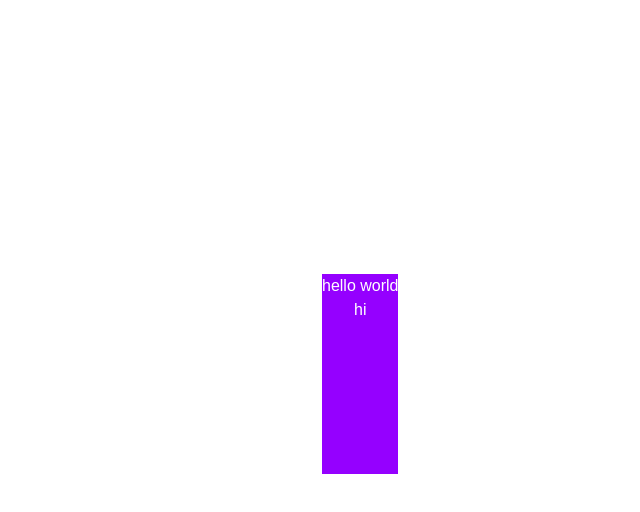
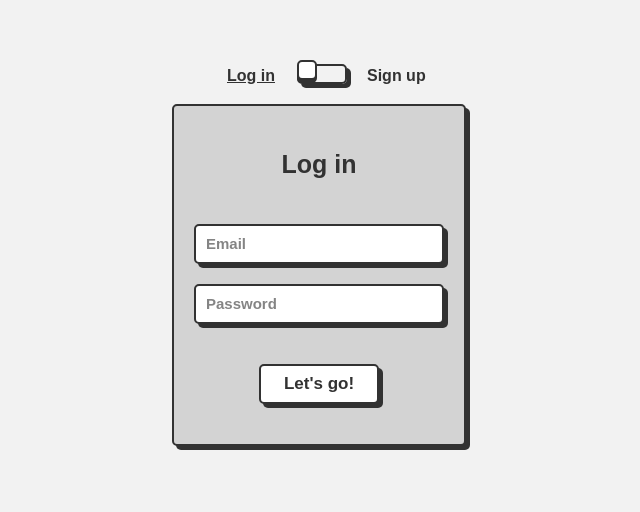
Before and after one commit to elijahcroft/FullyHacks, a Next.js app in the folder fullyhacks/: page / in a window 1280 px wide. Shown: the part 126-638 px from the top of the page, without its empty margins (318-958 px from the left). Built offline with nearby package versions, Linux system fonts and the light colour scheme.

Commit message:
started the front end login box `

```diff
--- a/fullyhacks/src/app/page.css
+++ b/fullyhacks/src/app/page.css
@@ -1,21 +1,207 @@
-body{
-    background: radial-gradient(circle, rgba(50, 50, 50, .1), rgba(0, 0, 0, 1));
-}
+/*.center {
+    margin: auto;
+    width: 50%;
+    border: 3px solid green;
+    padding: 10px;
+}*/
+.wrapper {
+    --input-focus: #2d8cf0;
+    --font-color: #323232;
+    --font-color-sub: #666;
+    --bg-color: #fff;
+    --bg-color-alt: #666;
+    --main-color: #323232;
 
-.landing{
-    margin: auto;
+    display: flex;
+    flex-direction: column;
+    align-items: center;
+    justify-content: center;  /* This centers vertically */
+    min-height: 100vh;        /* Take full height of the viewport */
+    background-color: #f2f2f2; /* Optional: add background */
+  }
+  /* switch card */
+  .switch {
+    transform: translateY(-200px);
+    position: relative;
+    display: flex;
+    flex-direction: column;
+    justify-content: center;
+    align-items: center;
+    gap: 30px;
+    width: 50px;
+    height: 20px;
+  }
+
+  .card-side::before {
     position: absolute;
-    color: white;
-    width: auto;
-    height: 200px;
-    left: 50%;
-    top: 50%;
+    content: 'Log in';
+    left: -70px;
+    top: 0;
+    width: 100px;
+    text-decoration: underline;
+    color: var(--font-color);
+    font-weight: 600;
+  }
 
+  .card-side::after {
+    position: absolute;
+    content: 'Sign up';
+    left: 70px;
+    top: 0;
+    width: 100px;
+    text-decoration: none;
+    color: var(--font-color);
+    font-weight: 600;
+  }
 
+  .toggle {
+    opacity: 0;
+    width: 0;
+    height: 0;
+  }
 
-    background-color: rgb(149, 0, 255);
+  .slider {
+    box-sizing: border-box;
+    border-radius: 5px;
+    border: 2px solid var(--main-color);
+    box-shadow: 4px 4px var(--main-color);
+    position: absolute;
+    cursor: pointer;
+    top: 0;
+    left: 0;
+    right: 0;
+    bottom: 0;
+    background-color: var(--bg-colorcolor);
+    transition: 0.3s;
+  }
 
+  .slider:before {
+    box-sizing: border-box;
+    position: absolute;
+    content: "";
+    height: 20px;
+    width: 20px;
+    border: 2px solid var(--main-color);
+    border-radius: 5px;
+    left: -2px;
+    bottom: 2px;
+    background-color: var(--bg-color);
+    box-shadow: 0 3px 0 var(--main-color);
+    transition: 0.3s;
+  }
+
+  .toggle:checked + .slider {
+    background-color: var(--input-focus);
+  }
+
+  .toggle:checked + .slider:before {
+    transform: translateX(30px);
+  }
+
+  .toggle:checked ~ .card-side:before {
+    text-decoration: none;
+  }
+
+  .toggle:checked ~ .card-side:after {
+    text-decoration: underline;
+  }
+
+  /* card */
+
+  .flip-card__inner {
+    width: 300px;
+    height: 350px;
+    position: relative;
+    background-color: transparent;
+    perspective: 1000px;
+      /* width: 100%;
+      height: 100%; */
     text-align: center;
+    transition: transform 0.8s;
+    transform-style: preserve-3d;
+  }
 
+  .toggle:checked ~ .flip-card__inner {
+    transform: rotateY(180deg);
+  }
 
-}
+  .toggle:checked ~ .flip-card__front {
+    box-shadow: none;
+  }
+
+  .flip-card__front, .flip-card__back {
+    padding: 20px;
+    position: absolute;
+    display: flex;
+    flex-direction: column;
+    justify-content: center;
+    -webkit-backface-visibility: hidden;
+    backface-visibility: hidden;
+    background: lightgrey;
+    gap: 20px;
+    border-radius: 5px;
+    border: 2px solid var(--main-color);
+    box-shadow: 4px 4px var(--main-color);
+  }
+
+  .flip-card__back {
+    width: 100%;
+    transform: rotateY(180deg);
+  }
+
+  .flip-card__form {
+    display: flex;
+    flex-direction: column;
+    align-items: center;
+    gap: 20px;
+  }
+
+  .title {
+    margin: 20px 0 20px 0;
+    font-size: 25px;
+    font-weight: 900;
+    text-align: center;
+    color: var(--main-color);
+  }
+
+  .flip-card__input {
+    width: 250px;
+    height: 40px;
+    border-radius: 5px;
+    border: 2px solid var(--main-color);
+    background-color: var(--bg-color);
+    box-shadow: 4px 4px var(--main-color);
+    font-size: 15px;
+    font-weight: 600;
+    color: var(--font-color);
+    padding: 5px 10px;
+    outline: none;
+  }
+
+  .flip-card__input::placeholder {
+    color: var(--font-color-sub);
+    opacity: 0.8;
+  }
+
+  .flip-card__input:focus {
+    border: 2px solid var(--input-focus);
+  }
+
+  .flip-card__btn:active, .button-confirm:active {
+    box-shadow: 0px 0px var(--main-color);
+    transform: translate(3px, 3px);
+  }
+
+  .flip-card__btn {
+    margin: 20px 0 20px 0;
+    width: 120px;
+    height: 40px;
+    border-radius: 5px;
+    border: 2px solid var(--main-color);
+    background-color: var(--bg-color);
+    box-shadow: 4px 4px var(--main-color);
+    font-size: 17px;
+    font-weight: 600;
+    color: var(--font-color);
+    cursor: pointer;
+  }
--- a/fullyhacks/src/app/page.tsx
+++ b/fullyhacks/src/app/page.tsx
@@ -1,12 +1,65 @@
 import './page.css'
 const MainPage = () => {
 
-  return <div className="landing">hello world
-  <h1>hi</h1>
+  return (
+    <div className="center">
+      <div className="wrapper">
+        <div className="card-switch">
+          <label className="switch">
+            <input type="checkbox" className="toggle" />
+            <span className="slider"></span>
+            <span className="card-side"></span>
+            <div className="flip-card__inner">
+              <div className="flip-card__front">
+                <div className="title">Log in</div>
+                <form className="flip-card__form" action="">
+                  <input
+                    className="flip-card__input"
+                    name="email"
+                    placeholder="Email"
+                    type="email"
+                  />
+                  <input
+                    className="flip-card__input"
+                    name="password"
+                    placeholder="Password"
+                    type="password"
+                  />
+                  <button className="flip-card__btn">Let&apos;s go!</button>
+                </form>
+              </div>
+              <div className="flip-card__back">
+                <div className="title">Sign up</div>
+                <form className="flip-card__form" action="">
+                  <input
+                    className="flip-card__input"
+                    placeholder="Name"
+                    type="text"
+                    name="name"
+                  />
+                  <input
+                    className="flip-card__input"
+                    name="email"
+                    placeholder="Email"
+                    type="email"
+                  />
+                  <input
+                    className="flip-card__input"
+                    name="password"
+                    placeholder="Password"
+                    type="password"
+                  />
+                  <button className="flip-card__btn">Confirm!</button>
+                </form>
+              </div>
+            </div>
+          </label>
+        </div>
+      </div>
+    </div>
+  );
+};
 
-
-  </div>
-}
 
 
 export default MainPage
```
